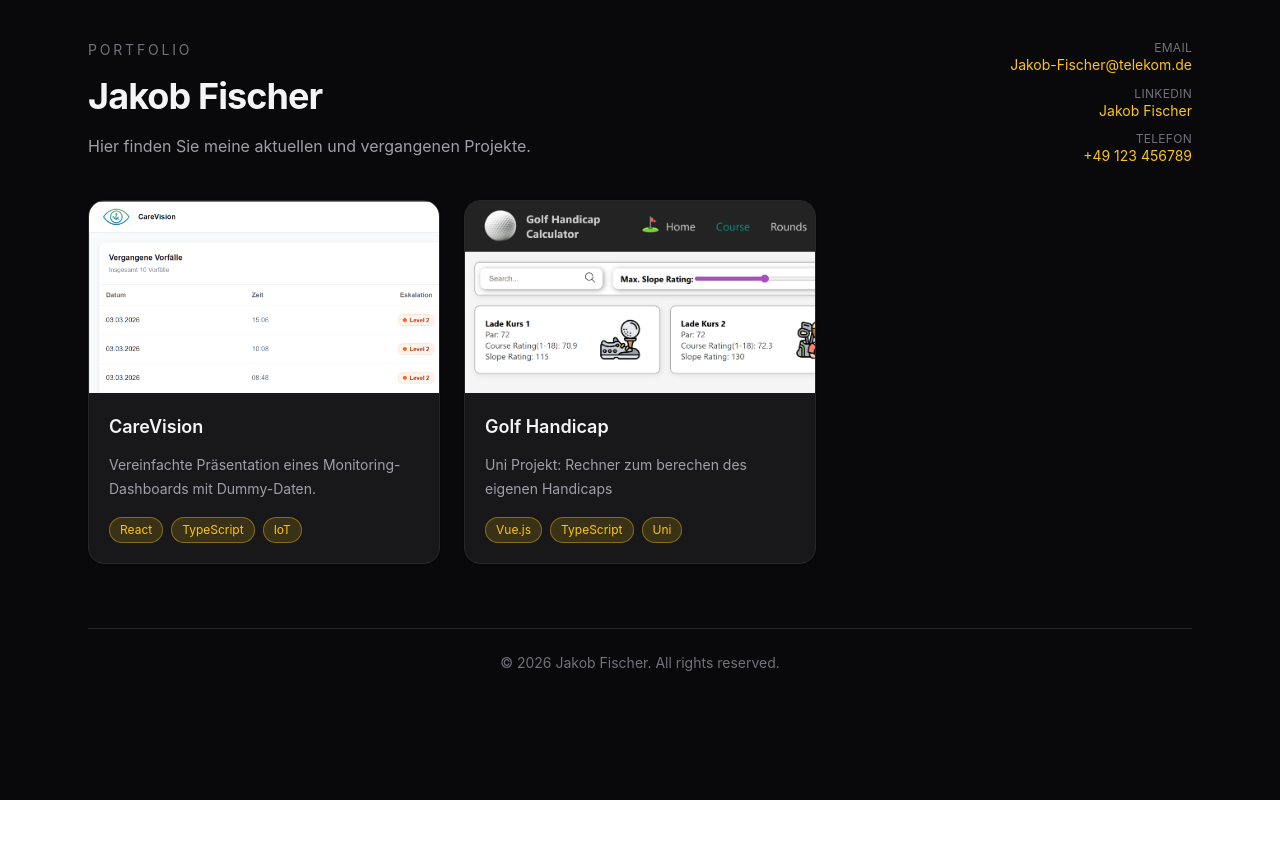
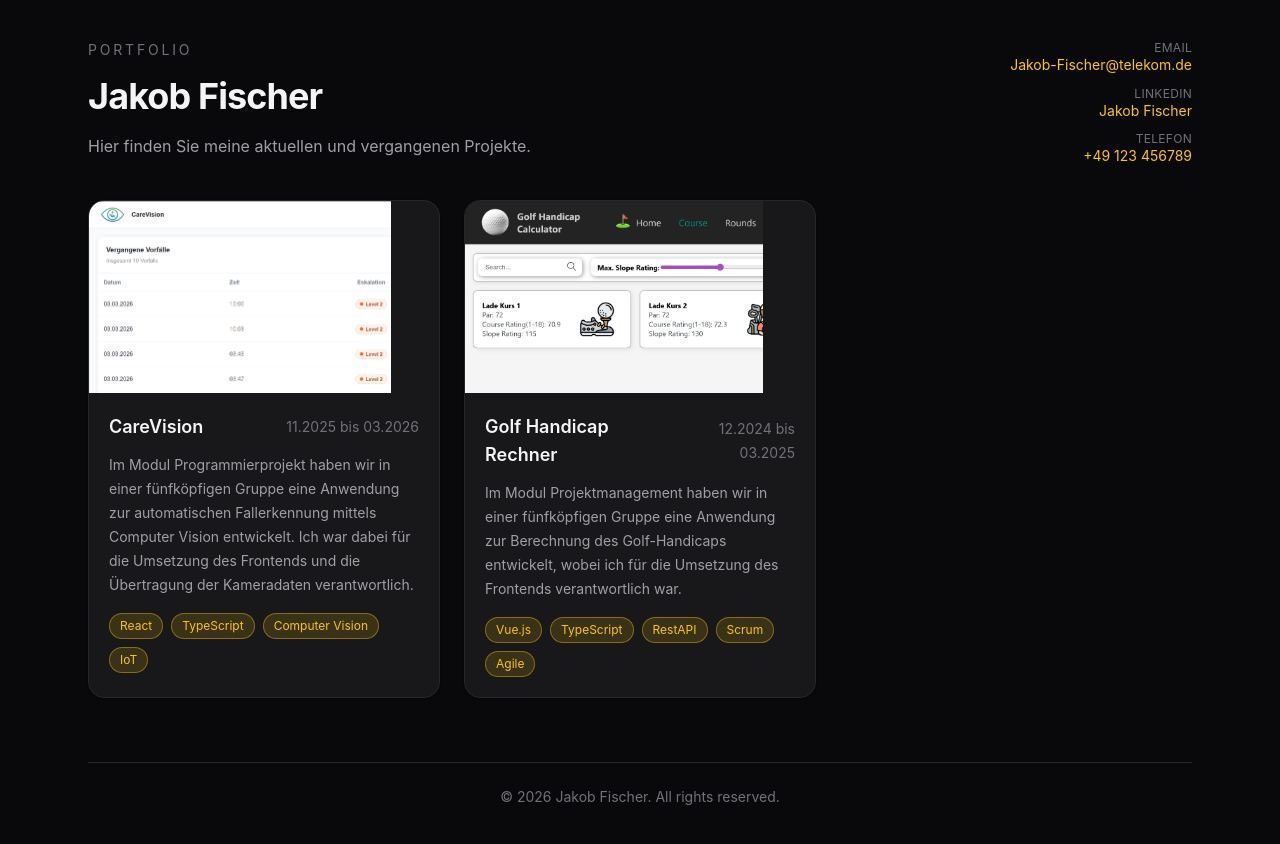
Before and after one commit to JakobFischer2574/portfolio, a React (Vite) app: page / in a window 1280 px wide. Shown: the top 844 px of the page. Before the commit the page ends 800 px from the top, so only its background shows below. Built offline with nearby package versions, Linux system fonts and the light colour scheme.

Commit message:
Add time frame details to project metadata; update ProjectShell and ProjectCard components to display time frame

```diff
--- a/src/App.tsx
+++ b/src/App.tsx
@@ -124,6 +124,8 @@ export default function App() {
               shortDescription={selectedProject.meta.shortDescription}
               tags={selectedProject.meta.tags}
               markdown={selectedProject.markdown}
+              timeFrameEnd={selectedProject.meta.timeFrame.end}
+              timeFrameStart={selectedProject.meta.timeFrame.start}
             />
           </div>
         )}
--- a/src/components/portfolio/ProjectCard.tsx
+++ b/src/components/portfolio/ProjectCard.tsx
@@ -9,11 +9,11 @@ export default function ProjectCard({ meta, onOpen }: Props) {
   return (
     <button
       onClick={() => onOpen(meta.slug)}
-      className="group w-full rounded-2xl overflow-hidden border border-zinc-200 bg-white text-left shadow-sm transition hover:-translate-y-1 hover:shadow-md dark:border-zinc-800 dark:bg-zinc-900 hover:border-zinc-300 dark:hover:border-zinc-700 cursor-pointer"
+      className="group w-full rounded-2xl flex flex-col overflow-hidden border border-zinc-200 bg-white text-left shadow-sm transition hover:-translate-y-1 hover:shadow-md dark:border-zinc-800 dark:bg-zinc-900 hover:border-zinc-300 dark:hover:border-zinc-700 cursor-pointer"
     >
       {/*image*/}
 
-      <div className="overflow-hidden">
+      <div className="overflow-hidden ">
         <img
           alt="Preview Image"
           src={meta.previewImage}
@@ -22,10 +22,11 @@ export default function ProjectCard({ meta, onOpen }: Props) {
       </div>
 
       <div className="p-5">
-        <div className="mb-3 flex items-start justify-between gap-3">
+        <div className="mb-3 flex items-center justify-between  gap-3">
           <h3 className="text-lg font-semibold text-zinc-900 dark:text-zinc-100">
             {meta.title}
           </h3>
+          <p className="text-sm text-right leading-6 text-zinc-500 dark:text-zinc-500">{`${meta.timeFrame.start} bis ${meta.timeFrame.end}`}</p>
         </div>
 
         <p className="mb-4 text-sm leading-6 text-zinc-600 dark:text-zinc-400">
--- a/src/components/portfolio/ProjectShell.tsx
+++ b/src/components/portfolio/ProjectShell.tsx
@@ -5,6 +5,8 @@ type Props = {
   shortDescription: string;
   tags: string[];
   markdown: string;
+  timeFrameStart: string;
+  timeFrameEnd: string;
 };
 
 export default function ProjectShell({
@@ -12,14 +14,18 @@ export default function ProjectShell({
   shortDescription,
   tags,
   markdown,
+  timeFrameStart,
+  timeFrameEnd,
 }: Props) {
   return (
     <section className="space-y-6">
       <header className="space-y-3">
+        <div className="flex items-end gap-2">
           <h2 className="text-3xl font-bold tracking-tight text-zinc-900 dark:text-zinc-100">
             {title}
           </h2>
-
+          <p className="text-sm text-right leading-6 text-zinc-500 dark:text-zinc-500">{`${timeFrameStart} bis ${timeFrameEnd}`}</p>
+        </div>
         <p className="max-w-3xl text-base leading-7 text-zinc-600 dark:text-zinc-400">
           {shortDescription}
         </p>
@@ -49,11 +55,11 @@ export default function ProjectShell({
             </span>
           ))}
         </div>
-
       </header>
 
       <div className="rounded-2xl border border-zinc-200 bg-white p-6 shadow-sm dark:border-zinc-800 dark:bg-zinc-900">
-                <article className="
+        <article
+          className="
                          prose prose-zinc max-w-none dark:prose-invert
 
                          prose-headings:font-semibold
@@ -72,7 +78,8 @@ export default function ProjectShell({
                          prose-ul:my-3
                          prose-ul:mt-1
                          prose-li:my-1
-                  ">
+                  "
+        >
           <ReactMarkdown>{markdown}</ReactMarkdown>
         </article>
       </div>
--- a/src/portfolio-projects/carevision/meta.ts
+++ b/src/portfolio-projects/carevision/meta.ts
@@ -4,8 +4,12 @@ export const meta: ProjectMeta = {
   slug: "carevision",
   title: "CareVision",
   shortDescription:
-        "Vereinfachte Präsentation eines Monitoring-Dashboards mit Dummy-Daten.",
-    tags: ["React", "TypeScript", "IoT"],
+    "Im Modul Programmierprojekt haben wir in einer fünfköpfigen Gruppe eine Anwendung zur automatischen Fallerkennung mittels Computer Vision entwickelt. Ich war dabei für die Umsetzung des Frontends und die Übertragung der Kameradaten verantwortlich.",
+  tags: ["React", "TypeScript", "Computer Vision", "IoT"],
+  timeFrame: {
+    start: "11.2025",
+    end: "03.2026"
+  },
   featured: true,
   order: 1,
   previewImage: "/projects/carevision/careVision.png",
--- a/src/portfolio-projects/golfhandicap/meta.ts
+++ b/src/portfolio-projects/golfhandicap/meta.ts
@@ -1,11 +1,15 @@
 import type { ProjectMeta } from "../../types/portfolio";
 
 export const meta: ProjectMeta = {
-    slug: "golfhandicap",
-    title: "Golf Handicap",
-    shortDescription:
-        "Uni Projekt: Rechner zum berechen des eigenen Handicaps",
-    tags: ["Vue.js", "TypeScript", "Uni"],
-    order: 2,
-    previewImage: "/projects/golfhandicap/golfHandicapCourse.png",
+  slug: "golfhandicap",
+  title: "Golf Handicap Rechner",
+  shortDescription:
+    "Im Modul Projektmanagement haben wir in einer fünfköpfigen Gruppe eine Anwendung zur Berechnung des Golf-Handicaps entwickelt, wobei ich für die Umsetzung des Frontends verantwortlich war.",
+  tags: ["Vue.js", "TypeScript", "RestAPI", "Scrum", "Agile"],
+  order: 2,
+  timeFrame: {
+    start: "12.2024",
+    end: "03.2025"
+  },
+  previewImage: "/projects/golfhandicap/golfHandicapCourse.png",
 };
--- a/src/types/portfolio.ts
+++ b/src/types/portfolio.ts
@@ -1,9 +1,14 @@
+
 export type ProjectMeta = {
   previewImage: string,
   slug: string;
   title: string;
   shortDescription: string;
   tags: string[];
+  timeFrame: {
+    start: string;
+    end: string;
+  }
   featured?: boolean;
   order?: number;
 };
```
Lines whose indentation alone changed are shown as unchanged.
